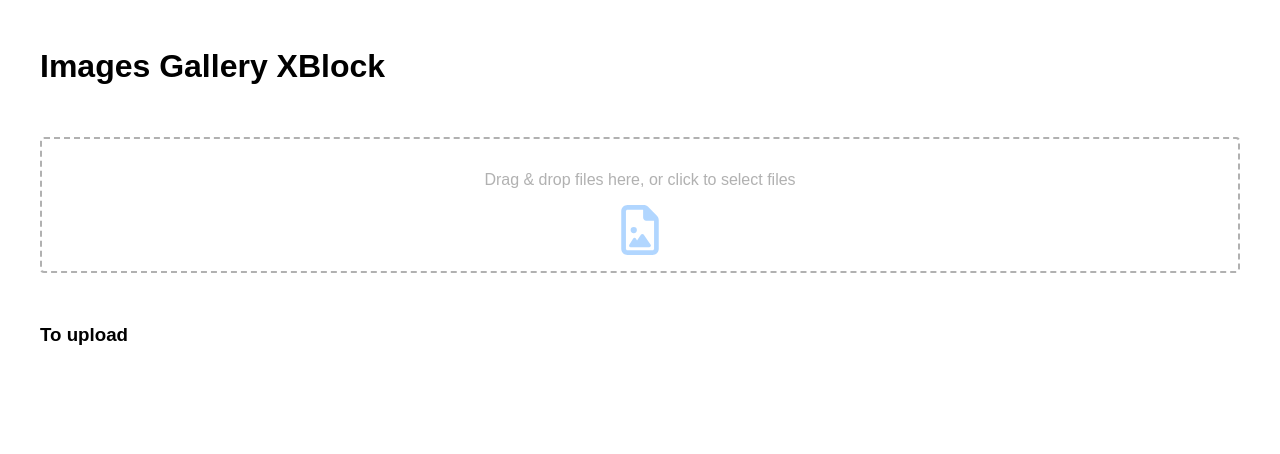
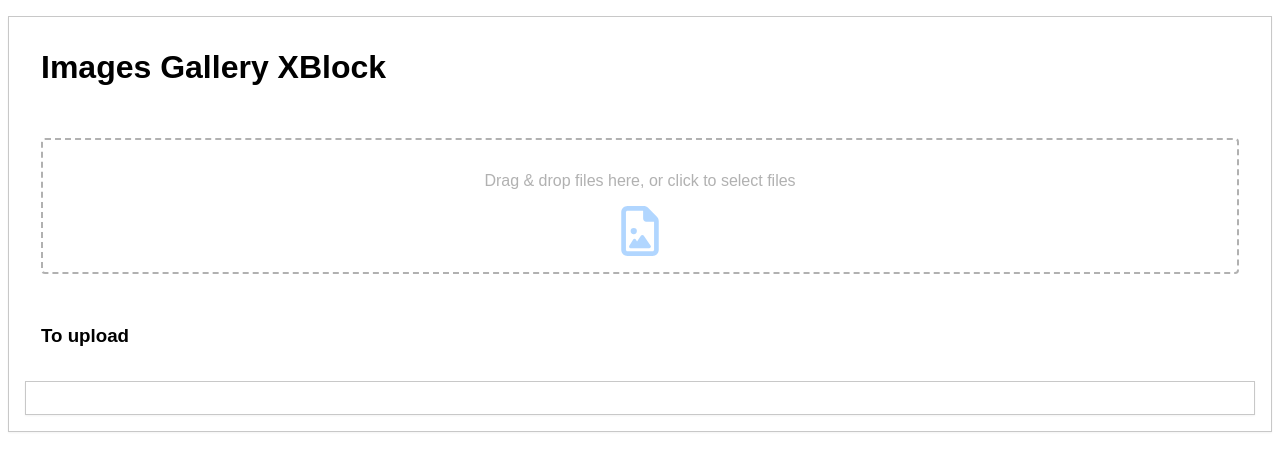
Before and after one commit to eduNEXT/xblock-imagesgallery, a React app: page / in a window 1280 px wide. Shown: the top 454 px of the page. Built offline with nearby package versions, Linux system fonts and the light colour scheme.

Commit message:
fix: header issues

```diff
--- a/react-app/App.css
+++ b/react-app/App.css
@@ -1,16 +1,19 @@
-.container {
+.xblock-images-gallery__container {
   font-family: sans-serif;
   text-align: center;
   margin: 16px 0px;
   min-height: 80%;
   padding: 16px;
+  border: 1px solid #c8c8c8;
+  background: #fff;
+  box-shadow: 0 1px 2px rgba(0,0,0,0.05);
 }
 
-.container > div {
+.xblock-images-gallery__container > div {
   padding: 16px !important;
 }
 
-.title {
+.xblock-images-gallery__title {
   font-weight: 700;
   margin: 16px;
   text-align: left;
--- a/react-app/App.jsx
+++ b/react-app/App.jsx
@@ -16,8 +16,8 @@ const App = () => {
 
   return (
     <GalleryContext.Provider value={{ isGalleryOpened, setIsGalleryOpened, filesToUploadList, setFilesToUploadList }}>
-      <div className="container">
-        <h1 className="title">Images Gallery XBlock</h1>
+      <div className="xblock-images-gallery__container">
+        <h1 className="xblock-images-gallery__title">Images Gallery XBlock</h1>
         {isGalleryOpened ? (
           <Gallery />
         ) : (
--- a/react-app/components/DropZoneFile/index.jsx
+++ b/react-app/components/DropZoneFile/index.jsx
@@ -60,7 +60,7 @@ const DropZoneFile = () => {
   const { getRootProps, getInputProps, isDragActive } = useDropzone({ onDrop, accept: fileTypesAllowed });
 
   return (
-    <div className="file-uploader">
+    <div className="xblock-images-gallery__file-uploader">
       <div {...getRootProps()} className={`dropzone ${isDragActive ? 'active' : ''}`}>
         <input {...getInputProps()} />
         <p>Drag & drop files here, or click to select files</p>
--- a/react-app/components/DropZoneFile/styles.css
+++ b/react-app/components/DropZoneFile/styles.css
@@ -14,7 +14,7 @@
   border-color: #007bff;
 }
 
-.file-uploader div {
+.xblock-images-gallery__file-uploader div {
   margin-top: 20px;
   border: 2px dashed black;
   border-radius: 4px;
@@ -31,7 +31,7 @@
   background-color: #f9f9f9;
 }
 
-.file-uploader img {
+.xblock-images-gallery__file-uploader img {
   max-width: 100%;
   height: auto;
 }
--- a/react-app/components/ListImages/index.jsx
+++ b/react-app/components/ListImages/index.jsx
@@ -10,9 +10,9 @@ function ListImages(props) {
   return (
     <>
       <div>
-        <h3 className="list-title">To upload</h3>
+        <h3 className="xblock-images-gallery__list-title">To upload</h3>
       </div>
-      <div className="grid">
+      <div className="xblock-images-gallery__grid">
         {list.map((imageData) => (
           <ImageItem key={imageData.id} {...imageData} />
         ))}
--- a/react-app/components/ListImages/styles.css
+++ b/react-app/components/ListImages/styles.css
@@ -1,11 +1,14 @@
-.grid {
+.xblock-images-gallery__grid {
   display: grid !important;
   grid-template-columns: repeat(5, 1fr) !important;
   gap: 20px !important;
   padding: 16px !important;
+  border: 1px solid #c8c8c8;
+  background: #fff;
+  box-shadow: 0 1px 2px rgba(0,0,0,0.05);
 }
 
-.list-title {
+.xblock-images-gallery__list-title {
   font-weight: 700;
   align-items: center;
   text-align: left !important;
```
Also changed, not shown: imagesgallery/static/html/bundle.js.
